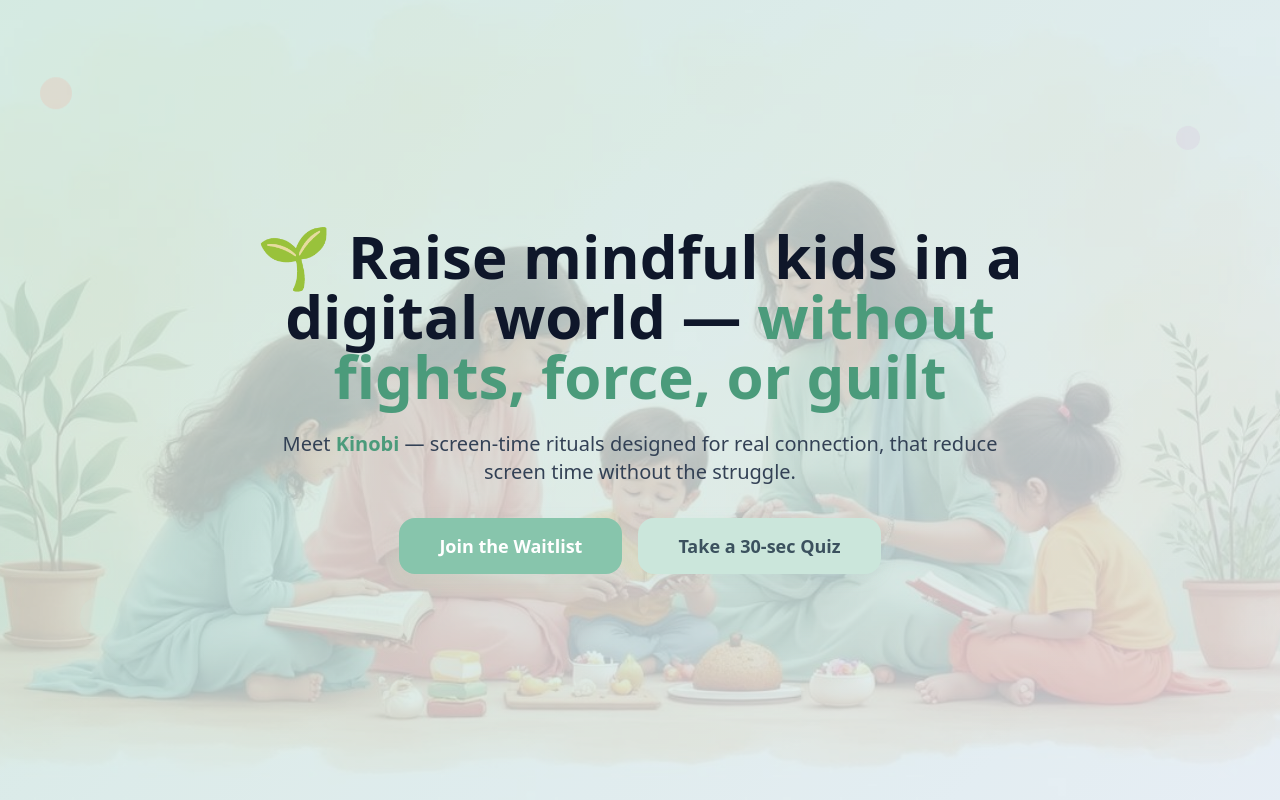
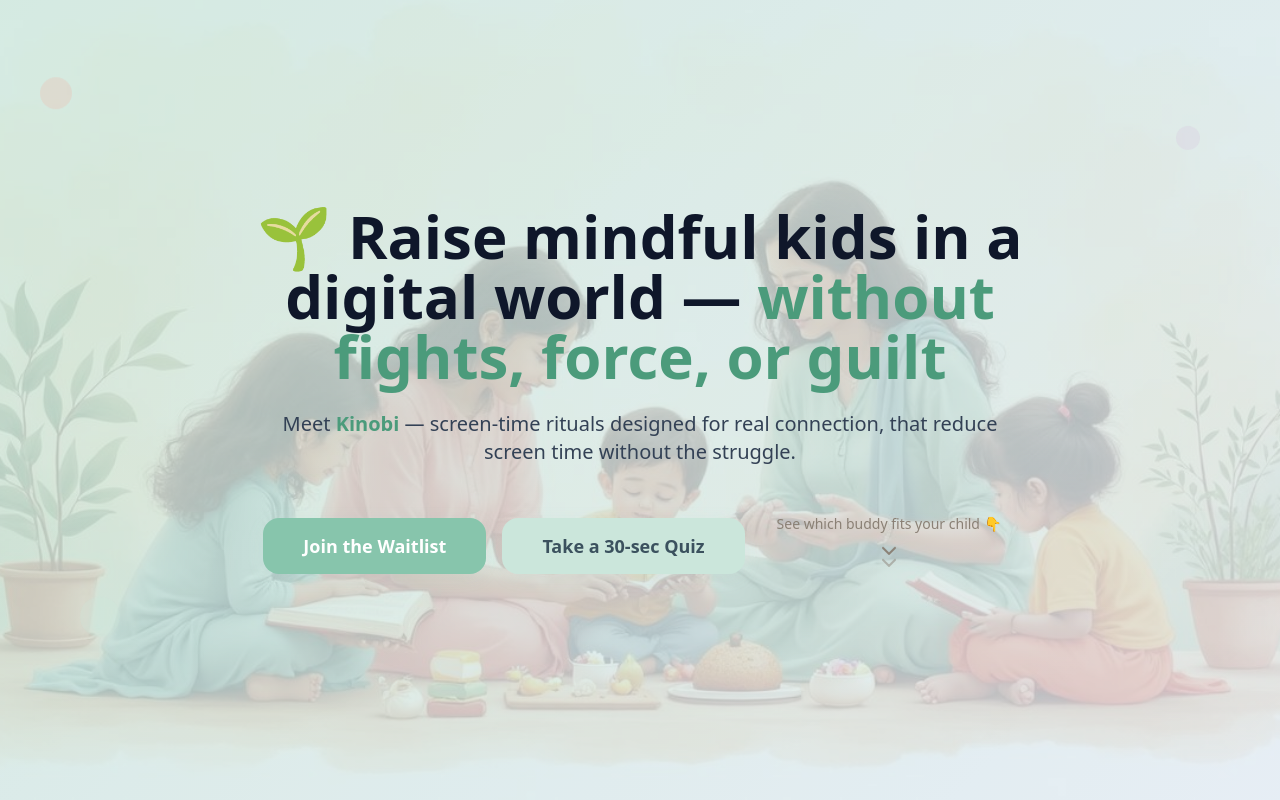
Before and after one commit to Srivathsa1988/kinobi-playful-paths, a React (Vite) app: page / in a window 1280 px wide. Shown: the top 800 px of the page. Built offline with nearby package versions, Linux system fonts and the light colour scheme.

Commit message:
Signed-off-by: srivathsa1988 <srivathsa1988@gmail.com>

```diff
--- a/src/components/Kinobi/HeroSection.tsx
+++ b/src/components/Kinobi/HeroSection.tsx
@@ -67,8 +67,8 @@ export const HeroSection = ({ onWaitlistClick, onQuizClick }: HeroSectionProps)
           </Button>
 
           {scrollIndicatorVisible && (
-            <div className="lg:hidden">
-            {/*<div className="absolute bottom-8 left-1/2 transform -translate-x-1/2 lg:hidden">*/}
+            <div>
+            {/* <div className="lg:hidden"> <div className="absolute bottom-8 left-1/2 transform -translate-x-1/2 lg:hidden">*/}
               <button
                 onClick={handleScrollToBuddies}
                 className="flex flex-col items-center space-y-2 p-4 text-warm-gray hover:text-foreground transition-colors duration-300 group"
```
